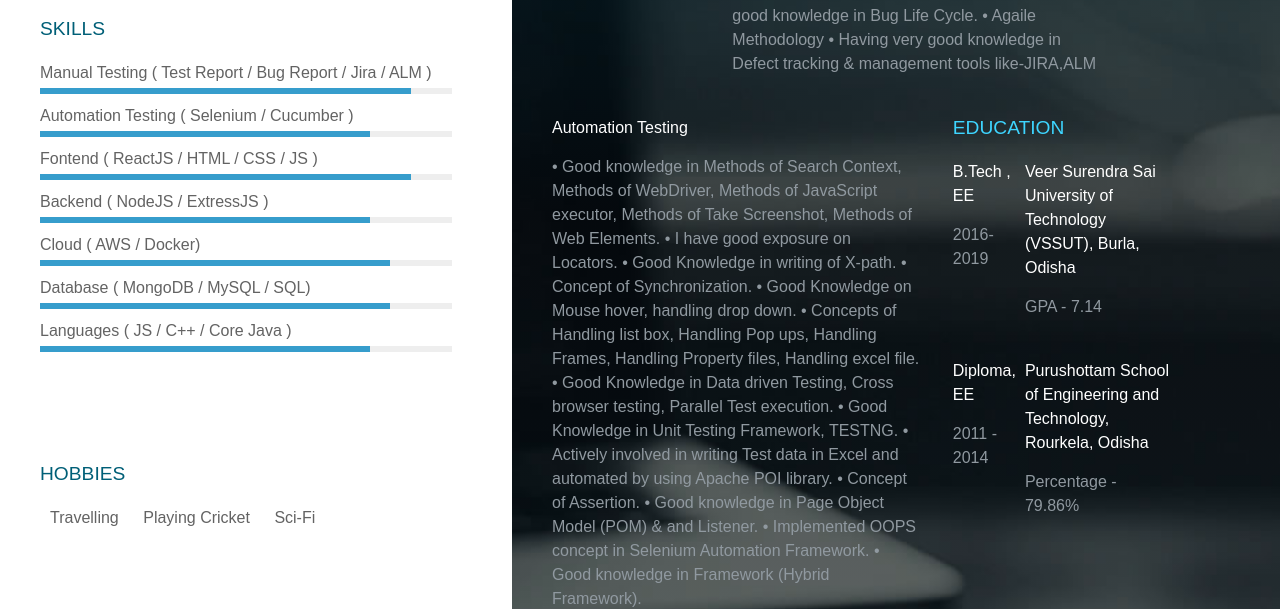
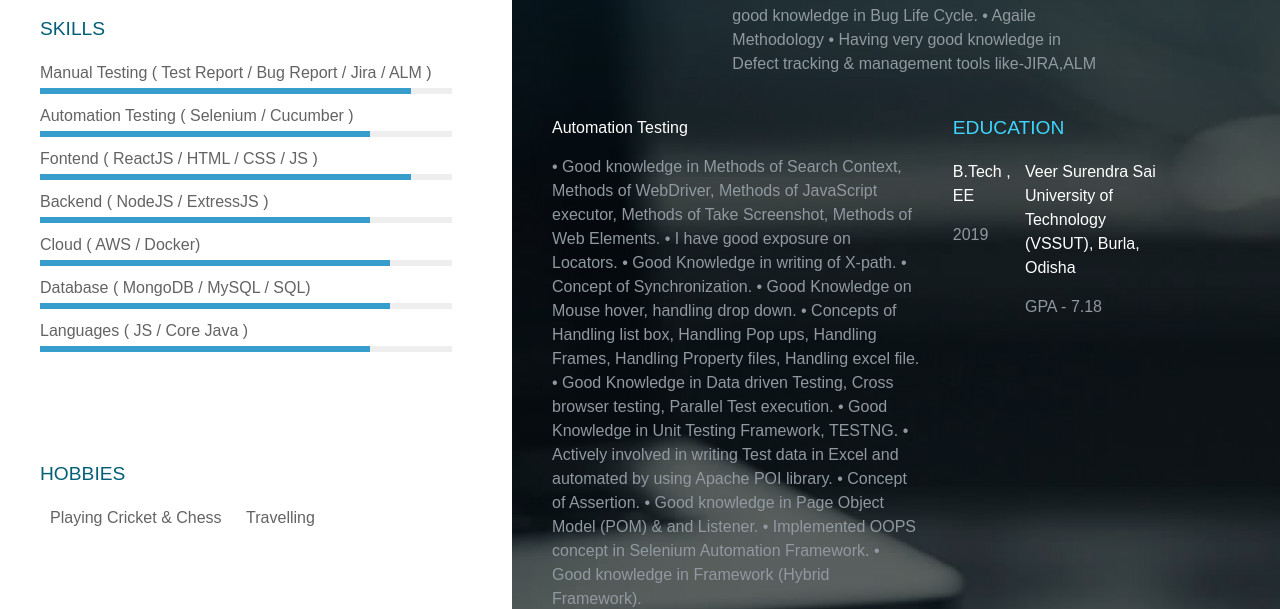
Before and after one commit to mishraramit/MYPortfolio, a plain HTML site: page resume/resume.html in a window 1280 px wide. Shown: the part 531-1140 px from the top of the page. Drawn offline with Linux system fonts and the light colour scheme.

Commit message:
first commit

```diff
--- a/resume/resume.html
+++ b/resume/resume.html
@@ -122,15 +122,15 @@
           <div class="skill-percentage"> Backend ( NodeJS / ExtressJS )</div>
           <div class="skill-percentage"> Cloud ( AWS / Docker)</div>
           <div class="skill-percentage"> Database ( MongoDB / MySQL / SQL)</div>
-          <div class="skill-percentage"> Languages ( JS / C++ / Core Java )</div>
+          <div class="skill-percentage"> Languages ( JS / Core Java )</div>
         </div>
 
         <div class="section-wrapper clearfix">
           <h3 class="section-title">Hobbies</h3> <!-- DESCRIPTION OF YOUR HOBBIES -->
           <p>
-            <span>Travelling</span>
-            <span>Playing Cricket</span>
-            <span>Sci-Fi</span>
+            <span>Playing Cricket & Chess</span>
+            <span>Travelling </span>
+
           </p>
         </div>
         <div class="inner-container">
@@ -138,7 +138,7 @@
             <div>
               <h2>Resume</h2>
             </div>
-            <a href="https://drive.google.com/file/d/1Hj6WP2UtNa6PejwgKRdCkLge1O6zmzPg/view?usp=share_link" download
+            <a href="https://drive.google.com/file/d/1TctlQKt4UJI0Cc2pBxaJ_IZX1Znq3TnD/view?usp=share_link" download
               class="button"><i class="fa"></i></a>
           </div>
         </div>
@@ -224,19 +224,20 @@
       <div class="wrapper">
         <div class="company-wrapper clearfix">
           <div class="experience-title">B.Tech , EE</div>
-          <div class="time">2016-2019</div>
+          <div class="time">2019</div>
         </div>
         <div class="job-wrapper clearfix">
           <div class="experience-title">Veer Surendra Sai University of Technology (VSSUT), Burla, Odisha</div>
           <div class="company-description">
-            <p>GPA - 7.14</p>
+            <p>GPA - 7.18</p>
           </div>
         </div>
       </div>
-      <div class="wrapper">
+
+      <!-- <div class="wrapper">
         <div class="company-wrapper clearfix">
           <div class="experience-title">Diploma, EE</div>
-          <div class="time">2011 - 2014</div>
+          <div class="time">2014</div>
         </div>
         <div class="job-wrapper clearfix">
           <div class="experience-title">Purushottam School of Engineering and Technology, Rourkela, Odisha</div>
@@ -244,7 +245,7 @@
             <p>Percentage - 79.86%</p>
           </div>
         </div>
-      </div>
+      </div> -->
 
 
       </div>
--- a/skill/skill.js
+++ b/skill/skill.js
@@ -4,7 +4,7 @@ const dataset = [1, 1, 1, 1, 1, 1, 1, 1, 1, 1];
 // let colors = ['#67001f', '#b2182b', '#d6604d', '#f4a582', '#fddbc7', '#e0e0e0', '#bababa', '#878787', '#4d4d4d', '#1a1a1a'];
 const colors = ['#ff0d72', '#ff3d54', '#ff8e6c', '#fdae61', '#fee08b', '#deff37', '#96ff89', '#2cffbc', '#3db0f8', '#8b70ff'];
 
-const skills = ['Manual Testing(JIRA,ALM)','Automation Testing(Selenium,Cucumber)', 'Core Java / JavaScript / C++', 'MongoDB / MySQL / SQL', 'NodeJS / ExpressJS', 'AWS / GCP', 'ReactJS / CSS / Bootstrap / AntD', 'Core CS / OS / CN', 'OOPs', 'Problem Solving', 'Data Structures', 'Algorithms'];
+const skills = ['Manual Testing(JIRA,ALM)','Automation Testing(Selenium,Cucumber)', 'Core Java / JavaScript ', 'MongoDB / MySQL / SQL', 'NodeJS / ExpressJS', 'AWS / GCP', 'ReactJS / CSS / Bootstrap / AntD', 'Core EE', 'OOPs', 'Problem Solving', 'Data Structures', 'Algorithms'];
 
 const width = document.querySelector('.chart-wrapper').offsetWidth;
 const height = document.querySelector('.chart-wrapper').offsetHeight;
```
Also changed, not shown: index.html (+1 -0 lines), skillnew/skill.html (+1 -1 lines).
